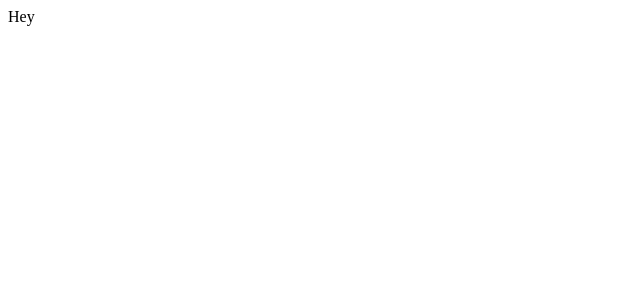
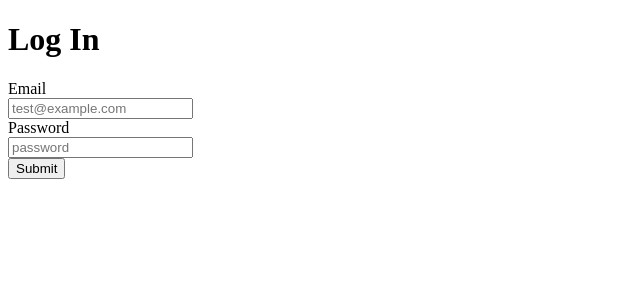
Before and after one commit to mattkellough/auth-app, a React (Create React App) app: page /sign-in in a window 1280 px wide. Shown: the top 300 px of the page, without its empty margins (0-640 px from the left). Built offline with nearby package versions, Linux system fonts and the light colour scheme.

Commit message:
added signin and auth route

```diff
--- a/src/App.js
+++ b/src/App.js
@@ -1,16 +1,33 @@
-import React, {useState} from 'react';
+import React, { useState } from "react";
+import { BrowserRouter as Router, Route, Redirect } from "react-router-dom";
+import SignIn from "./pages/SignIn";
+import AuthorizedHome from "./pages/authorized/AuthorizedHome";
 
 // context to be used for sharing user state
-import UserContext from './context/UserContext';
+import UserContext from "./context/UserContext";
 
 const App = () => {
   const [user, setUser] = useState(null);
 
+  // Create protected routes that check for user
+  const ProtectedRoute = ({ component: Component, ...rest }) => (
+    // passed in component as Component and the rest of its properties as ...rest
+    <Route
+      {...rest}
+      render={(props) =>
+        user ? <Component {...props} /> : <Redirect to="/" />
+      }
+    />
+  );
+
   return (
-    <UserContext.Provider value={{ user, setUser }}>
-      Hey
-    </UserContext.Provider>
+    <Router>
+      <UserContext.Provider value={{ user, setUser }}>
+        <Route exact path="/sign-in" component={SignIn} />
+        <ProtectedRoute exact path="/authorized" component={AuthorizedHome} />
+      </UserContext.Provider>
+    </Router>
   );
-}
+};
 
 export default App;
--- /dev/null
+++ b/src/api/userFetch.js
@@ -0,0 +1,15 @@
+// database request for list of users
+const userFetch = async () => {
+  const dataEndPoint =
+    "https://res.cloudinary.com/mattkellough/raw/upload/v1572115420/userJson.json";
+  try {
+    const response = await fetch(dataEndPoint);
+    const user = await response.json();
+    return user;
+  } catch (err) {
+    // throw error if server error
+    alert(err);
+  }
+};
+
+export default userFetch;
--- /dev/null
+++ b/src/hooks/useForm.js
@@ -0,0 +1,60 @@
+import { useState, useEffect } from "react";
+import formValidator from "../utils/formValidator";
+
+// callback and fields to be passed by parent component
+const useForm = (callbackFunction, fields) => {
+  // Grab fields and create intialState
+  const initialState = fields.reduce((acc, field) => {
+    acc[field] = "";
+    return acc;
+  }, {});
+
+  const [values, setValues] = useState({
+    ...initialState,
+  });
+
+  const [errors, setErrors] = useState({});
+
+  // Prevents submit callback from running on init
+  const [isSubmitting, setIsSubmitting] = useState(false);
+
+  // Handle Change function for inputs
+  const handleChange = (event) => {
+    const { name, value } = event.target;
+
+    // Copy values into value state and then update value currently being modified by input
+    setValues({
+      ...values,
+      [name]: value,
+    });
+  };
+
+  // Submit Function that will be called onSubmit for Forms
+  const handleSubmit = (event) => {
+    event.preventDefault();
+
+    // Pass errors to be handled in formValidator helper
+    setErrors(formValidator(values));
+    // Allow submit function callback to run if no errors
+    setIsSubmitting(true);
+  };
+
+  // Only run when errors change
+  useEffect(() => {
+    // Check for no errors and submit click before running callback
+    if (Object.keys(errors).length === 0 && isSubmitting) {
+      // Callback function to be defined inside of parent form component
+      callbackFunction();
+    }
+  }, [errors]);
+
+  // return objects to use in parent component
+  return {
+    handleChange,
+    handleSubmit,
+    values,
+    errors,
+  };
+};
+
+export default useForm;
--- /dev/null
+++ b/src/pages/SignIn.js
@@ -0,0 +1,102 @@
+import React, { useState, useContext } from "react";
+import useForm from "../hooks/useForm";
+import { Redirect } from "react-router-dom";
+import UserContext from "../context/UserContext";
+import userFetch from "../api/userFetch";
+
+// EMAIL MUST BE 'test@example.com' TO LOGIN
+
+const SignIn = () => {
+  // Fields to be used for validation
+  const fields = ["email", "password"];
+
+  // Detect whether or not user exists once form is created
+  const [formSuccess, setFormSuccess] = useState(false);
+
+  // Server message from attempting to create user
+  const [serverMessage, setServerMessage] = useState(null);
+
+  // Form objects imported from useForm with callback
+  const { handleChange, handleSubmit, values, errors } = useForm(
+    submitForm,
+    fields
+  );
+
+  // Set user context for global state when form submits
+  const { setUser } = useContext(UserContext);
+
+  // Callback to run upon form submission
+  async function submitForm() {
+    const email = values.email;
+    const response = await userFetch();
+    const results = response.results;
+    const emails = results.reduce((acc, obj) => {
+      acc.push(obj.email);
+      return acc;
+    }, []);
+
+    // Grab result from db if exists
+    const result = results[emails.indexOf(email)] || null;
+    const emailResult = result ? result.email : "";
+    const passwordResult = result ? result.password : "";
+
+    // compare results with values given in inputs
+    if (
+      result &&
+      emailResult === values.email &&
+      passwordResult === values.password
+    ) {
+      setServerMessage(`Welcome Back, ${result.firstName}`);
+
+      localStorage.setItem("userData", JSON.stringify(results[0]));
+      setUser(results[0]);
+      setFormSuccess(true);
+    } else {
+      setServerMessage("Invalid Credentials");
+    }
+  }
+
+  if (!formSuccess) {
+    return (
+      <div className="sign-in form">
+        {serverMessage && <div className="server-message">{serverMessage}</div>}
+        <form noValidate onSubmit={handleSubmit}>
+          <div className="form-wrap">
+            <h1>Log In</h1>
+            <div className="form-field">
+              <label>Email</label>
+              <div className="input">
+                <input
+                  type="email"
+                  name="email"
+                  values={values.email}
+                  onChange={handleChange}
+                  placeholder="test@example.com"
+                />
+                {errors.email && <p>{errors.email}</p>}
+              </div>
+            </div>
+            <div className="form-field">
+              <label>Password</label>
+              <div className="input">
+                <input
+                  type="password"
+                  name="password"
+                  values={values.password}
+                  onChange={handleChange}
+                  placeholder="password"
+                />
+                {errors.password && <p>{errors.password}</p>}
+              </div>
+            </div>
+            <button type="submit">Submit</button>
+          </div>
+        </form>
+      </div>
+    );
+  } else {
+    return <Redirect to="/authorized" />;
+  }
+};
+
+export default SignIn;
--- /dev/null
+++ b/src/pages/authorized/AuthorizedHome.js
@@ -0,0 +1,11 @@
+import React from 'react';
+
+const AuthorizedHome = () => {
+    return (
+        <div>
+            Hey
+        </div>
+    )
+}
+
+export default AuthorizedHome;
--- /dev/null
+++ b/src/utils/formValidator.js
@@ -0,0 +1,30 @@
+const formValidator = (values) => {
+  // initialize empty errors objecy
+  const errors = {};
+  const valueKeys = Object.keys(values);
+
+  // check if any fields are empty
+  valueKeys.map((key) => {
+    const value = values[key];
+    if (!value) {
+      errors[key] = "Field cannot be empty";
+    }
+
+    return true;
+  });
+
+  // Special extra validations
+
+  if (!errors["email"] && !/\S+@\S+\.\S+/.test(values.email)) {
+    // simple regex to test email input
+    errors["email"] = "Email address is invalid";
+  }
+
+  if (!errors["password"] && values.password.length < 8) {
+    errors["password"] = "Password needs to be 8 characters or greater";
+  }
+
+  return errors;
+};
+
+export default formValidator;
```
